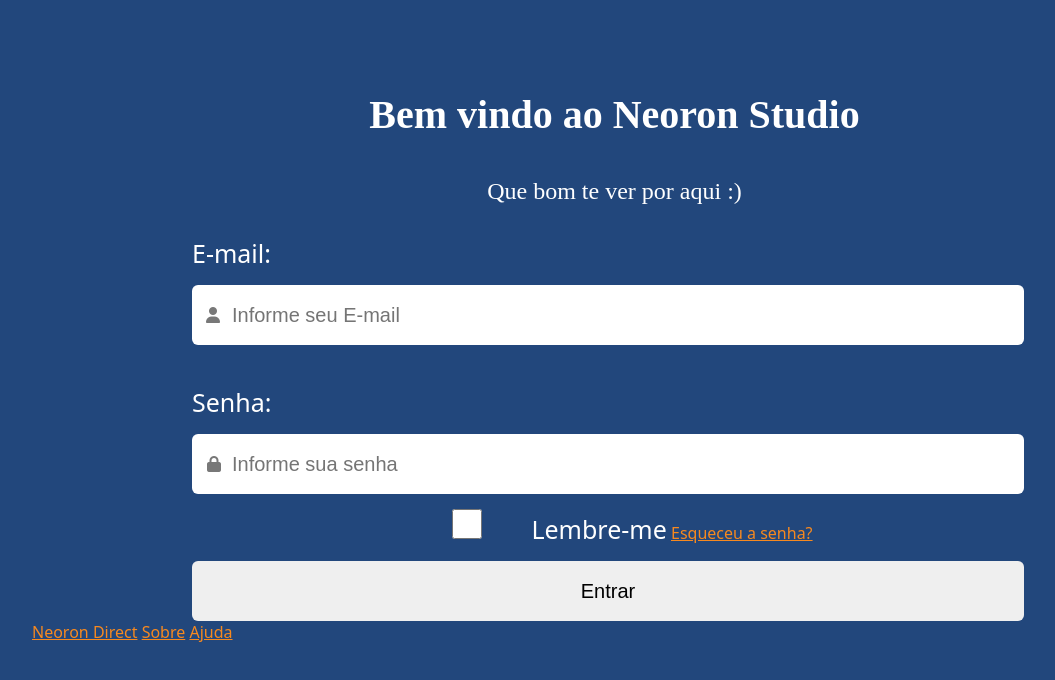
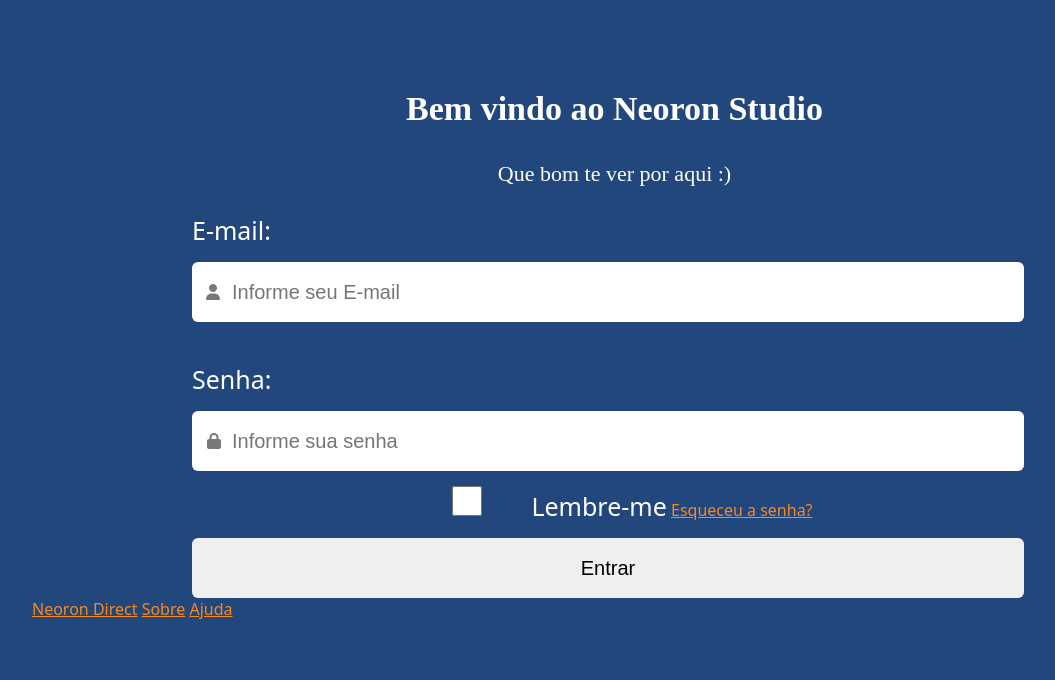
Before and after one commit to toinhao19/login, a plain HTML site: page index.html in a window 1280 px wide. Shown: the part 50-730 px from the top of the page, without its empty margins (32-1087 px from the left). Drawn offline with Linux system fonts and the light colour scheme.

Commit message:
Update style.css

```diff
--- a/estilos/style.css
+++ b/estilos/style.css
@@ -74,7 +74,7 @@
 
 div#header {
     color: var(--corText);
-    font: normal 800 20px var(--fontHeader);
+    font: normal 800 17px var(--fontHeader);
     text-align: center;
     line-height: 3.8em;
     padding: 7px 7px 7px 20px;
@@ -83,7 +83,7 @@
 
 div#header p {
     font-weight: 500;
-    font-size: 24px;
+    font-size: 22px;
 }
 
 /* Div form */
```
